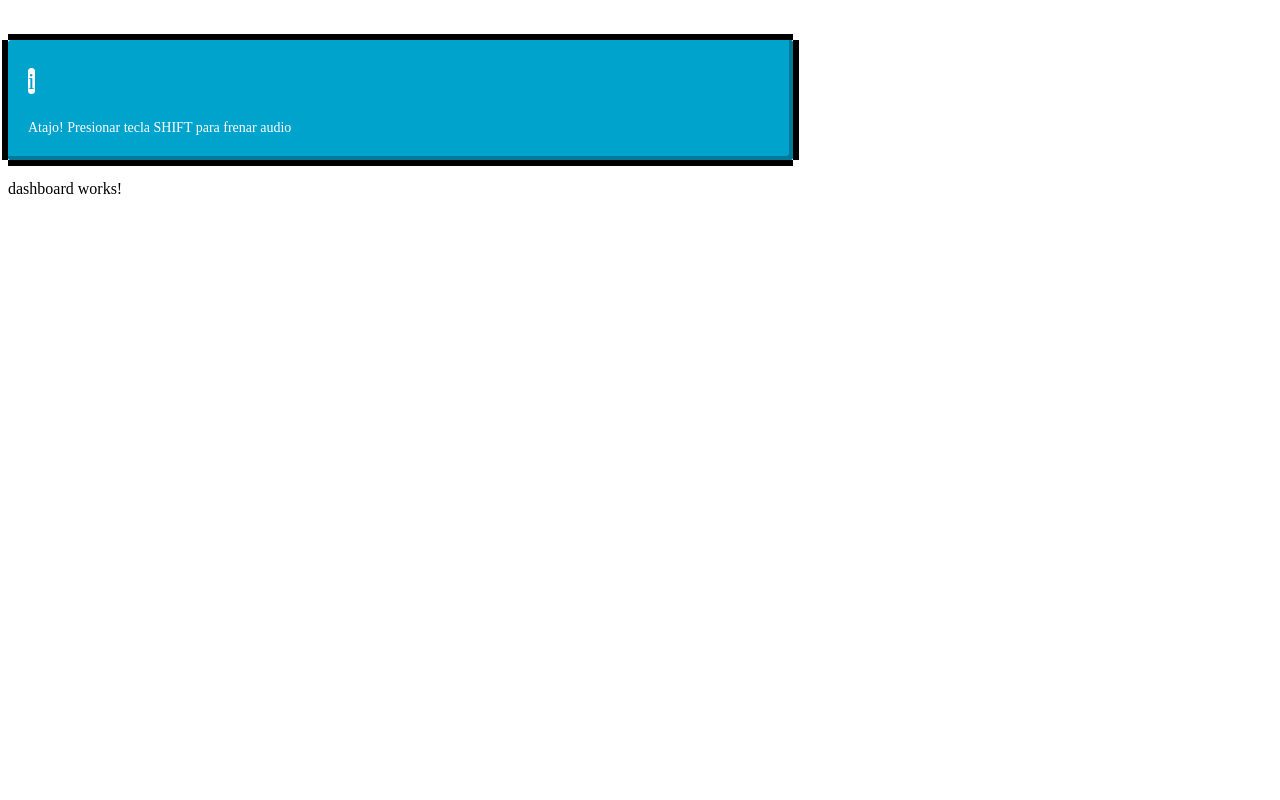
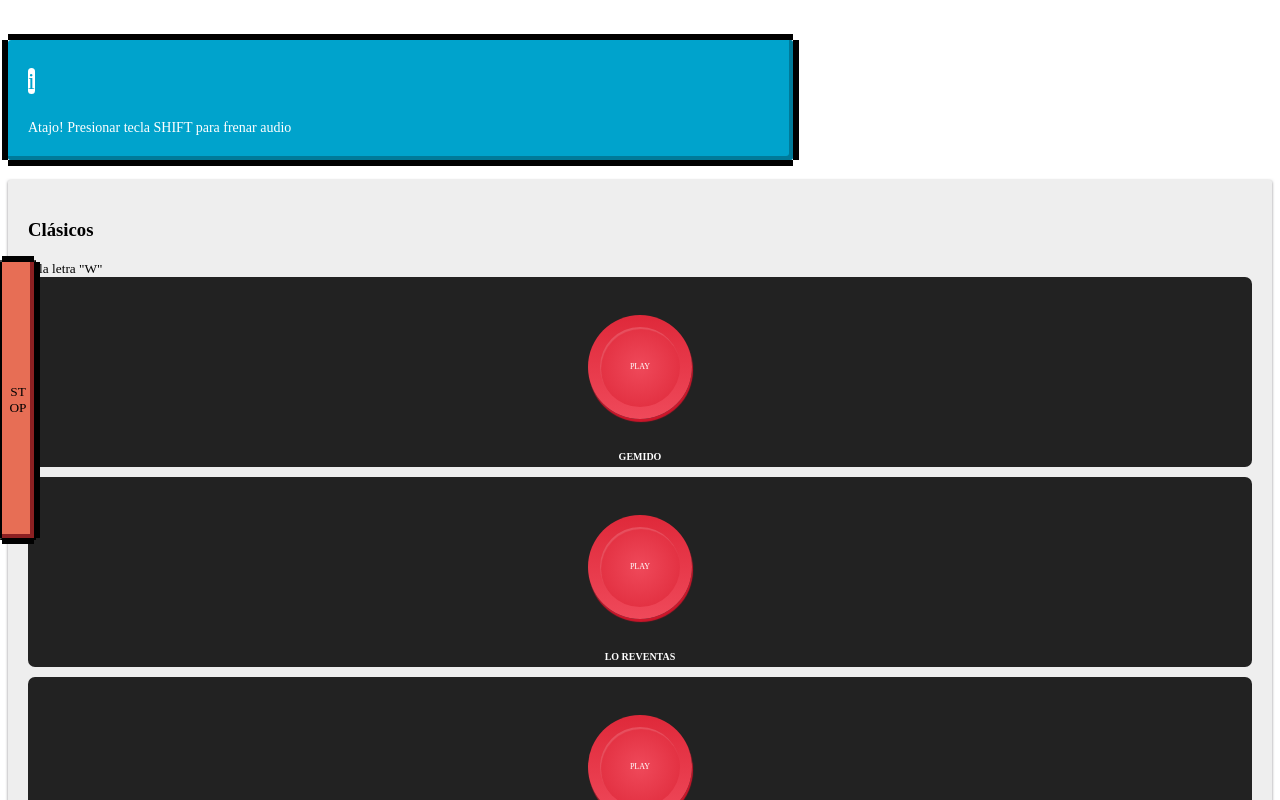
Before and after one commit to fpradomacat/sound-effects-library, an Angular app: page /dashboard in a window 1280 px wide. Shown: the top 800 px of the page. Built offline with nearby package versions, Linux system fonts and the light colour scheme.

Commit message:
migrated dashboard component

```diff
--- a/src/app/dashboard/dashboard.component.html
+++ b/src/app/dashboard/dashboard.component.html
@@ -1,2 +1,10 @@
 <app-header></app-header>
-<p>dashboard works!</p>
+
+<app-stop-button></app-stop-button>
+
+<div class="container">
+
+  <app-sounds-section *ngFor="let section of this.soundsLibraryService.soundSections"
+                      [section]="section"></app-sounds-section>
+
+</div>
--- a/src/app/dashboard/dashboard.component.ts
+++ b/src/app/dashboard/dashboard.component.ts
@@ -1,15 +1,27 @@
-import { Component, OnInit } from '@angular/core';
+import { Component, HostListener } from '@angular/core';
+import { Section } from "../classes/Section";
+import { SoundPlayerService } from "../sound-player.service";
+import { SoundsLibraryService } from "../sounds-library.service";
+import { Hotkey } from "../classes/Hotkey";
 
 @Component({
   selector: 'app-dashboard',
   templateUrl: './dashboard.component.html',
   styleUrls: ['./dashboard.component.scss']
 })
-export class DashboardComponent implements OnInit {
+export class DashboardComponent {
 
-  constructor() { }
-
-  ngOnInit(): void {
+  constructor(public soundsLibraryService: SoundsLibraryService,
+              private soundPlayerService: SoundPlayerService) {
   }
 
+  @HostListener('window:keydown', ['$event'])
+  handleKeyPressed(event: KeyboardEvent) {
+    if (event.shiftKey) {
+      this.soundPlayerService.stopCurrentSound();
+    } else {
+      const hotkey: Hotkey = {key: event.key, isCtrlPressed: event.ctrlKey};
+      this.soundPlayerService.playSoundByHotkey(hotkey);
+    }
+  }
 }
--- a/src/app/sounds-database.ts
+++ b/src/app/sounds-database.ts
@@ -8,10 +8,8 @@ export const soundSections: Section[] = [
     new Sound('choro_zapateas', 'Lo zapateas', 'e'),
     new Sound('choro_granflauta', 'Gran flauta', 'r'),
     new Sound('choro_inimputable', 'Inimputable', 't'),
-    new Sound('volo', 'Y voló', 'y'),
     new Sound('sabersubirybajar', 'Subí y bajá', 'u'),
     new Sound('cocosily', 'Iiihhh', 'i'),
-    new Sound('delfin_nopuedeser', 'No puede ser!', 'o'),
     new Sound('ysihijo', 'Y si hijo!', 'p'),
     new Sound('el-taco-no_ampli', 'El taco no!', 'a', true),
     new Sound('relato-gol_ampli', 'Relato 3-1', '1'),
--- a/src/app/stop-button/stop-button.component.ts
+++ b/src/app/stop-button/stop-button.component.ts
@@ -1,10 +1,11 @@
-import { Component, HostListener } from '@angular/core';
+import { ChangeDetectionStrategy, Component, HostListener } from '@angular/core';
 import { SoundPlayerService } from "../sound-player.service";
 
 @Component({
   selector: 'app-stop-button',
   templateUrl: './stop-button.component.html',
-  styleUrls: ['./stop-button.component.scss']
+  styleUrls: ['./stop-button.component.scss'],
+  changeDetection: ChangeDetectionStrategy.OnPush
 })
 export class StopButtonComponent {
 
```
